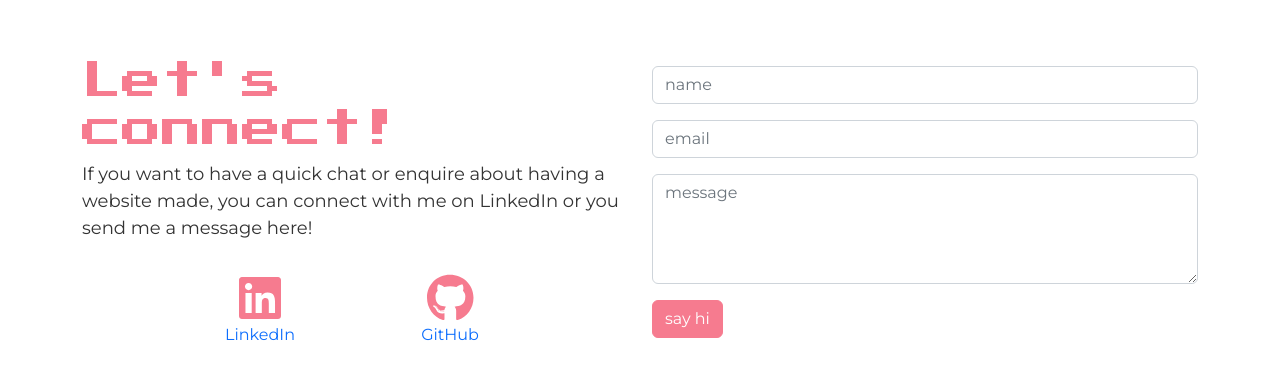
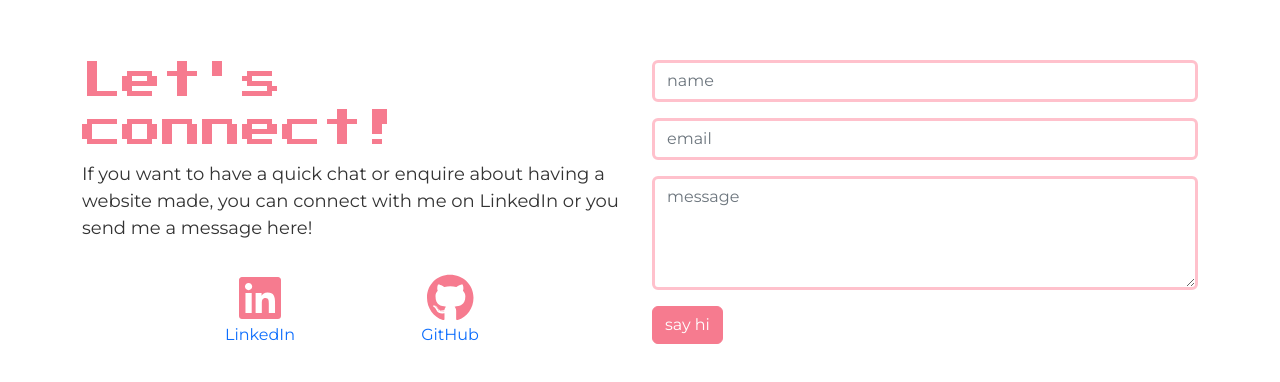
Before and after one commit to ah1096/developer-portfolio, a React (Create React App) app in the folder portfolio/: page / in a window 1280 px wide. Shown: the part 2646-3028 px from the top of the page. Built offline with nearby package versions, Linux system fonts and the light colour scheme; the HTML template or start-up script is replaced by a standard one; a web font is replaced by a local one.

Commit message:
jk now ContactPage styling is finished

```diff
--- a/portfolio/src/App.css
+++ b/portfolio/src/App.css
@@ -168,6 +168,7 @@ button {
 }
 
 /* =========CONTACT STYLING======= */
+
 #socials {
   justify-content: space-between;
 }
@@ -204,3 +205,7 @@ button {
   border: 1px solid var(--main-highlight);
   color: var(--main-highlight);
 }
+
+#inputfield {
+  border: 3px solid var(--secondary-highlight);
+}
--- a/portfolio/src/Components/ContactPage.js
+++ b/portfolio/src/Components/ContactPage.js
@@ -64,18 +64,18 @@ export const ContactPage = () => {
 
             <form onSubmit={sendEmail} id="emailsubmit">
               <div class="mb-3">
-                <input type="text" class="form-control" name="from_name" id="nameinput" placeholder="name"/>
+                <input type="text" class="form-control" name="from_name" id="inputfield" placeholder="name"/>
               </div>
 
               <div class="mb-3">
-                <input type="email" class="form-control" name="reply_to" id="emailinput" placeholder="email"/>
+                <input type="email" class="form-control" name="reply_to" id="inputfield" placeholder="email"/>
               </div>
 
               <div class="mb-3">
-                <textarea type="text" class="form-control" name="message" id="messageinput" placeholder="message" rows="4"/>
+                <textarea type="text" class="form-control" name="message" id="inputfield" placeholder="message" rows="4"/>
               </div>
 
-              <button type="submit" className="emailbutton btn" href="#">say hi</button>
+              <button type="submit" className="emailbutton btn">say hi</button>
             </form>
 
         </div>
```
